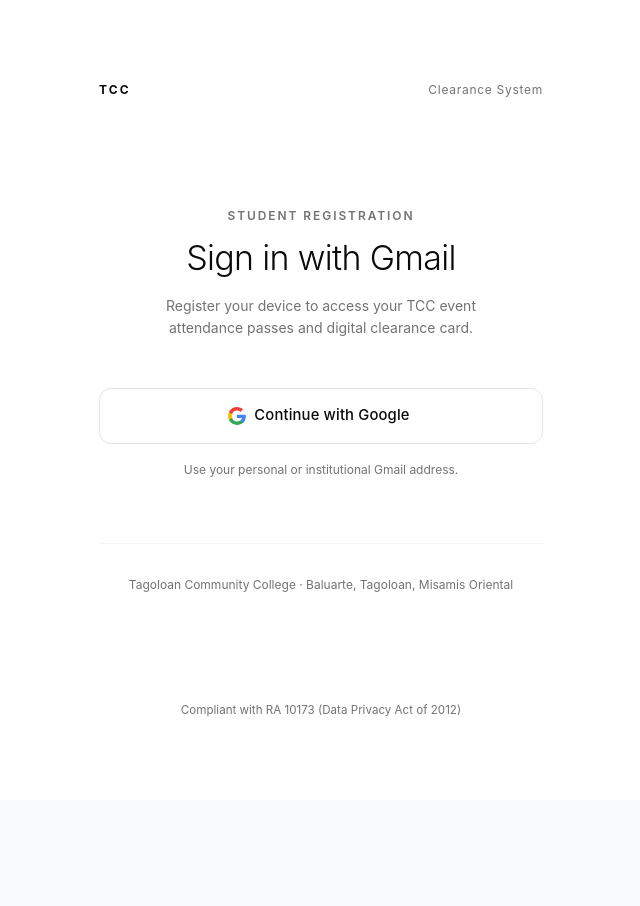
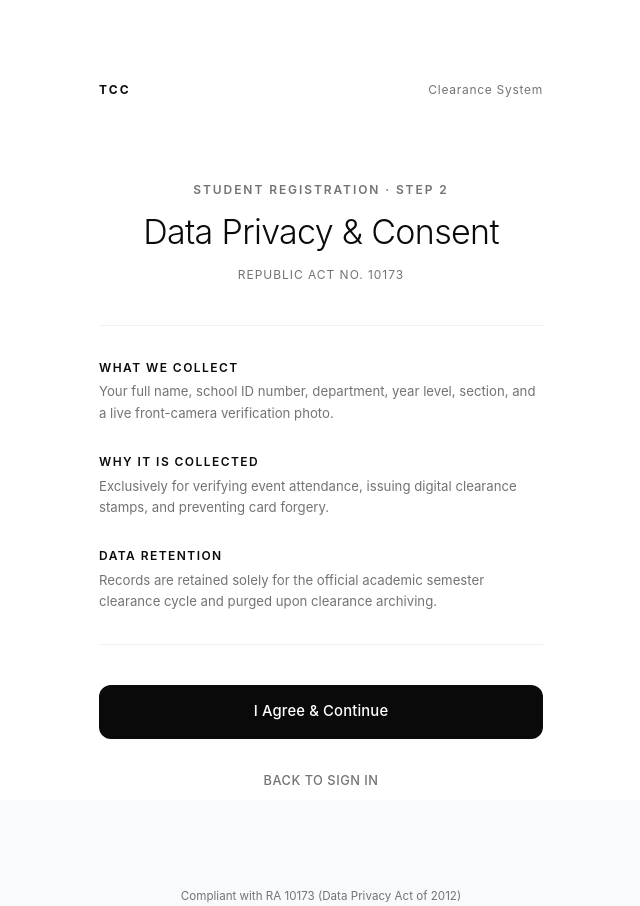
Before and after one commit to motaschristian9-jpg/tcc-clearance-v2, a React (Vite) app: page / in a window 1280 px wide. Both pictures are taken after a click on the button "Continue with Google". Shown: the whole page, without its empty margins (319-959 px from the left). Before the commit the page ends 800 px from the top, so only its background shows below. Built offline with nearby package versions, Linux system fonts and the light colour scheme.

Commit message:
feat(ui): add Material UI Data Privacy & Consent screen with seamless transition

```diff
--- a/src/App.tsx
+++ b/src/App.tsx
@@ -1,4 +1,4 @@
-import React from 'react';
+import React, { useState } from 'react';
 import {
   ThemeProvider,
   CssBaseline,
@@ -12,6 +12,9 @@ import {
 import { theme } from './theme';
 
 export const App: React.FC = () => {
+  // Screen sequence: 'signin' -> 'consent'
+  const [currentScreen, setCurrentScreen] = useState<'signin' | 'consent'>('signin');
+
   return (
     <ThemeProvider theme={theme}>
       <CssBaseline />
@@ -58,7 +61,8 @@ export const App: React.FC = () => {
           </Box>
         </Container>
 
-        {/* Main Stage - Generous white spaces, task-oriented action-first */}
+        {/* SCREEN 1: SIGN IN WITH GMAIL */}
+        {currentScreen === 'signin' && (
           <Container maxWidth="xs" disableGutters sx={{ my: 'auto', py: { xs: 8, sm: 12 } }}>
             <Stack spacing={6} sx={{ alignItems: 'center', textAlign: 'center' }}>
               {/* Title & Description with low cognitive load */}
@@ -72,7 +76,7 @@ export const App: React.FC = () => {
                     fontWeight: 600,
                   }}
                 >
-                Student Registration
+                  Student Registration · Step 1
                 </Typography>
 
                 <Typography
@@ -106,6 +110,7 @@ export const App: React.FC = () => {
                 <Button
                   variant="outlined"
                   fullWidth
+                  onClick={() => setCurrentScreen('consent')}
                   startIcon={
                     <svg width="18" height="18" viewBox="0 0 24 24">
                       <path
@@ -161,6 +166,155 @@ export const App: React.FC = () => {
               </Box>
             </Stack>
           </Container>
+        )}
+
+        {/* SCREEN 2: DATA PRIVACY & CONSENT (RA 10173) */}
+        {currentScreen === 'consent' && (
+          <Container maxWidth="xs" disableGutters sx={{ my: 'auto', py: { xs: 6, sm: 10 } }}>
+            <Stack spacing={5} sx={{ alignItems: 'center', textAlign: 'center' }}>
+              {/* Header Info */}
+              <Stack spacing={1.5} sx={{ alignItems: 'center' }}>
+                <Typography
+                  variant="caption"
+                  sx={{
+                    letterSpacing: '0.16em',
+                    textTransform: 'uppercase',
+                    color: 'text.secondary',
+                    fontWeight: 600,
+                  }}
+                >
+                  Student Registration · Step 2
+                </Typography>
+
+                <Typography
+                  variant="h4"
+                  component="h1"
+                  sx={{
+                    fontWeight: 300,
+                    letterSpacing: '-0.02em',
+                    color: 'text.primary',
+                    lineHeight: 1.2,
+                  }}
+                >
+                  Data Privacy & Consent
+                </Typography>
+
+                <Typography
+                  variant="caption"
+                  sx={{
+                    letterSpacing: '0.08em',
+                    textTransform: 'uppercase',
+                    color: 'text.secondary',
+                  }}
+                >
+                  Republic Act No. 10173
+                </Typography>
+              </Stack>
+
+              {/* Minimalist 3-part disclosure with ample whitespace */}
+              <Stack
+                spacing={3.5}
+                sx={{
+                  width: '100%',
+                  textAlign: 'left',
+                  py: 4,
+                  borderTop: '1px solid #f0f0f0',
+                  borderBottom: '1px solid #f0f0f0',
+                }}
+              >
+                <Box>
+                  <Typography
+                    variant="caption"
+                    sx={{
+                      display: 'block',
+                      fontWeight: 600,
+                      letterSpacing: '0.12em',
+                      textTransform: 'uppercase',
+                      color: 'text.primary',
+                      mb: 0.5,
+                    }}
+                  >
+                    What we collect
+                  </Typography>
+                  <Typography variant="body2" sx={{ color: 'text.secondary', lineHeight: 1.6, fontSize: '0.825rem' }}>
+                    Your full name, school ID number, department, year level, section, and a live front-camera verification photo.
+                  </Typography>
+                </Box>
+
+                <Box>
+                  <Typography
+                    variant="caption"
+                    sx={{
+                      display: 'block',
+                      fontWeight: 600,
+                      letterSpacing: '0.12em',
+                      textTransform: 'uppercase',
+                      color: 'text.primary',
+                      mb: 0.5,
+                    }}
+                  >
+                    Why it is collected
+                  </Typography>
+                  <Typography variant="body2" sx={{ color: 'text.secondary', lineHeight: 1.6, fontSize: '0.825rem' }}>
+                    Exclusively for verifying event attendance, issuing digital clearance stamps, and preventing card forgery.
+                  </Typography>
+                </Box>
+
+                <Box>
+                  <Typography
+                    variant="caption"
+                    sx={{
+                      display: 'block',
+                      fontWeight: 600,
+                      letterSpacing: '0.12em',
+                      textTransform: 'uppercase',
+                      color: 'text.primary',
+                      mb: 0.5,
+                    }}
+                  >
+                    Data retention
+                  </Typography>
+                  <Typography variant="body2" sx={{ color: 'text.secondary', lineHeight: 1.6, fontSize: '0.825rem' }}>
+                    Records are retained solely for the official academic semester clearance cycle and purged upon clearance archiving.
+                  </Typography>
+                </Box>
+              </Stack>
+
+              {/* Action Buttons */}
+              <Stack spacing={2} sx={{ width: '100%' }}>
+                <Button
+                  variant="contained"
+                  fullWidth
+                  sx={{
+                    py: 1.75,
+                    fontSize: '0.925rem',
+                  }}
+                >
+                  I Agree & Continue
+                </Button>
+
+                <Button
+                  variant="text"
+                  fullWidth
+                  onClick={() => setCurrentScreen('signin')}
+                  sx={{
+                    color: 'text.secondary',
+                    fontSize: '0.8rem',
+                    letterSpacing: '0.04em',
+                    textTransform: 'uppercase',
+                    py: 1,
+                    '&:hover': {
+                      backgroundColor: 'transparent',
+                      color: 'text.primary',
+                    },
+                  }}
+                >
+                  Back to Sign In
+                </Button>
+              </Stack>
+            </Stack>
+          </Container>
+        )}
 
         {/* Quiet Footer with Privacy Reference */}
         <Container maxWidth="xs" disableGutters>
```
Also changed, not shown: src/theme.ts (line endings or trailing spaces). Lines whose indentation alone changed are shown as unchanged.
